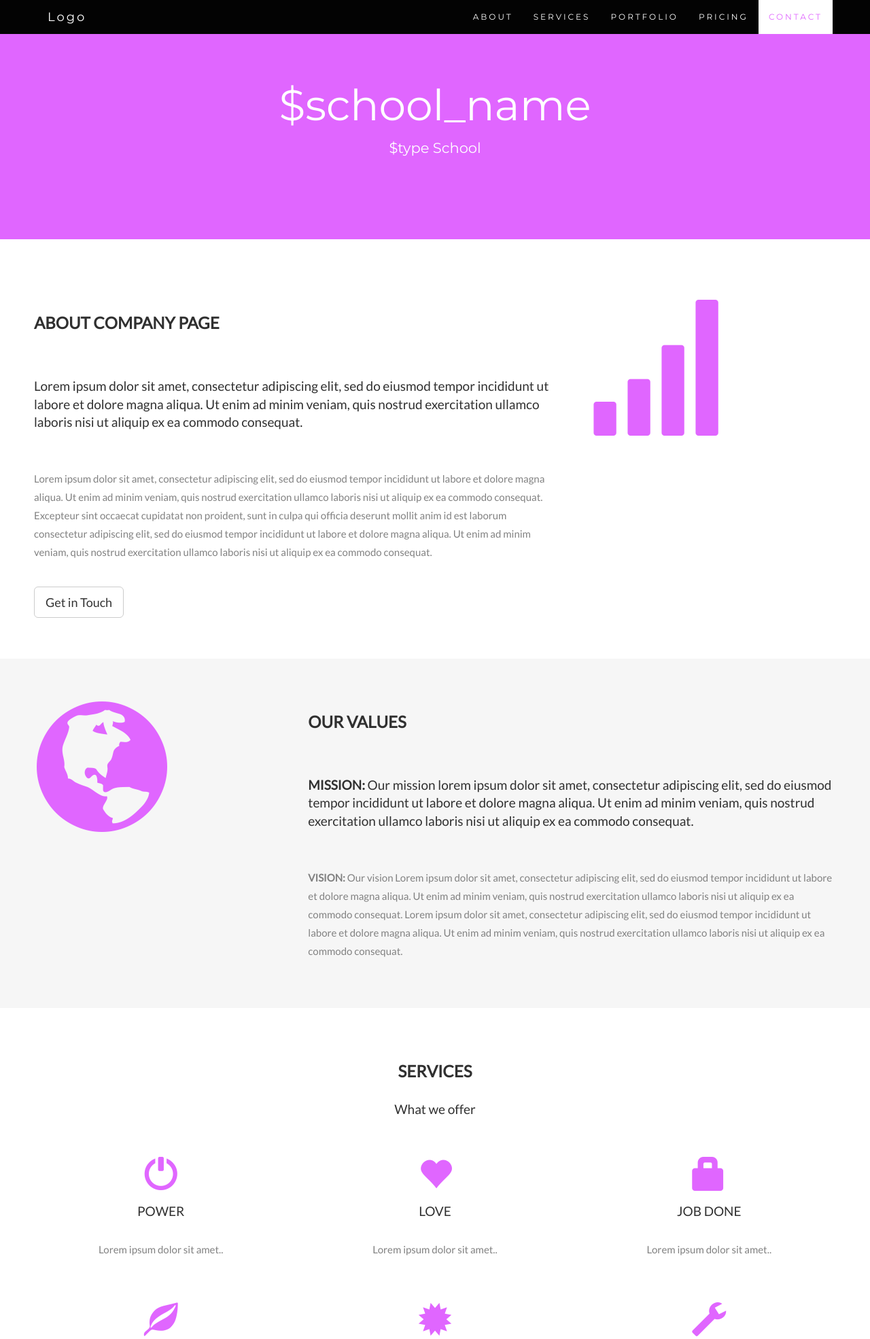
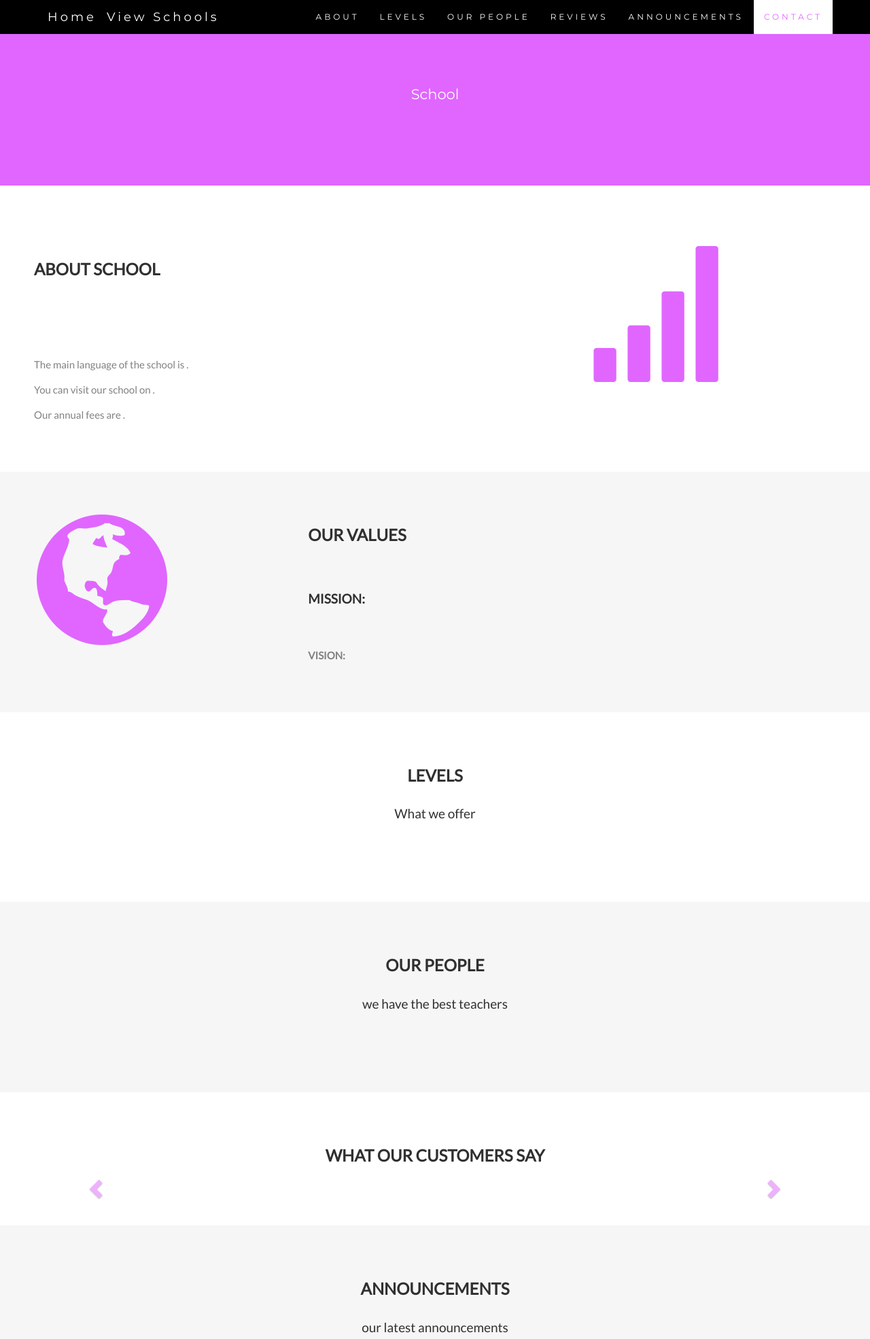
Before and after one commit to radwasherif/School-System-Website, a PHP site: page /school-info.php?id=1 in a window 1280 px wide. Shown: the top 1970 px of the page at 68% size. Run offline with PHP 8.4, Linux system fonts and the light colour scheme; some libraries are stand-ins or nearby versions.

Commit message:
School Info completed /o"

```diff
--- a/website/school-info.php
+++ b/website/school-info.php
@@ -1,49 +1,8 @@
-<!-- <?php
-$id = 0;
-	$id = $_GET['id'];
-
-
-?> -->
-
 <!DOCTYPE html>
 <html lang="en">
 <head>
-
-<?php
-$id = $_GET['id'];
-include  'connection-values.php';
-$stmt = mysqli_stmt_init($conn);
-	if(!mysqli_stmt_prepare($stmt, 'CALL view_school_info(?)'))
-	{
-		print "Failed to prepare statement\n";
-	}
-	else
-	{
-		mysqli_stmt_bind_param($stmt, "i", $id);
-		mysqli_stmt_execute($stmt);
-		$result1 = mysqli_use_result($conn);
-		while($row = mysqli_fetch_array($result1, MYSQLI_NUM))
-		{
-		$school_name = $row['name'];
-		$address = $row['address'];
-		$mission = $row['mission'];
-		$vision = $row['vision'];
-		$language = $row['language'];
-		$general_info = $row['general_info'];
-		$fees = $row['fees'];
-		$type = $row['type'];
-		}
-		mysqli_free_result($result1);
-
-	}
-
-
-?>
-
-
-
   <!-- Theme Made By www.w3schools.com - No Copyright -->
-  <title>Bootstrap Theme Company Page</title>
+  <title>School HomePage</title>
   <meta charset="utf-8">
   <meta name="viewport" content="width=device-width, initial-scale=1">
   <link rel="stylesheet" href="https://maxcdn.bootstrapcdn.com/bootstrap/3.3.7/css/bootstrap.min.css">
@@ -136,7 +95,7 @@
     }
     .panel-heading {
       color: #fff !important;
-      background-color: #E066FF !important;
+      background-color: #000000 !important;
       padding: 25px;
       border-bottom: 1px solid transparent;
       border-top-left-radius: 0px;
@@ -161,16 +120,19 @@
     }
     .navbar {
       margin-bottom: 0;
-      background-color: #030303;
+      background-color: #000000;
       z-index: 9999;
       border: 0;
       font-size: 12px !important;
-      line-height: 1.- !important;
-      letter-spacing: 3px;
+      line-height: 1.42857143 !important;
+      letter-spacing: 4px;
       border-radius: 0;
       font-family: Montserrat, sans-serif;
     }
     .navbar li a, .navbar .navbar-brand {
+      color: #fff !important;
+    }
+    .navbar li a, .navbar .navbar-middle{
       color: #fff !important;
     }
     .navbar-nav li a:hover, .navbar-nav li.active a {
@@ -233,6 +195,41 @@
 </head>
 <body id="myPage" data-spy="scroll" data-target=".navbar" data-offset="60">
 
+  <?php
+  $id = 0;
+  $id = $_GET['id'];
+// echo $id;
+  $school_name = $address = $mission = $vision = $language = $general_info = $fees = $type = $email = "";
+  include  'connection-values.php';
+  $stmt = mysqli_stmt_init($conn);
+  if(!mysqli_stmt_prepare($stmt, 'CALL user_view_school_info(?)'))
+  {
+    print "Failed to prepare statement\n";
+  }
+  else
+  {
+
+    mysqli_stmt_bind_param($stmt, "i", $id);
+    mysqli_stmt_execute($stmt);
+    $result = mysqli_stmt_get_result($stmt);
+
+
+    while ($row = mysqli_fetch_array($result, MYSQLI_NUM))
+    {
+      $school_name = $row[0];
+      $address = $row[1];
+      $mission = $row[2];
+      $vision = $row[3];
+      $language = $row[4];
+      $general_info = $row[5];
+      $fees = $row[6];
+      $type = $row[7];
+      $email = $row[8];
+    }
+    mysqli_free_result($result);
+  }
+
+?>
   <nav class="navbar navbar-default navbar-fixed-top">
     <div class="container">
       <div class="navbar-header">
@@ -241,14 +238,16 @@
           <span class="icon-bar"></span>
           <span class="icon-bar"></span>
         </button>
-      <a class="navbar-brand" href="#myPage">Logo</a>
       </div>
       <div class="collapse navbar-collapse" id="myNavbar">
+      <a class="navbar-brand" href="index.php">Home</a>
+       <a class="navbar-brand" href="view-schools.php">View Schools</a>
         <ul class="nav navbar-nav navbar-right">
           <li><a href="#about">ABOUT</a></li>
-        <li><a href="#services">SERVICES</a></li>
-        <li><a href="#portfolio">PORTFOLIO</a></li>
-        <li><a href="#pricing">PRICING</a></li>
+          <li><a href="#levels">LEVELS</a></li>
+          <li><a href="#our_people">OUR PEOPLE</a></li>
+          <li><a href="#reviews">REVIEWS</a></li>
+          <li><a href="#announcements">ANNOUNCEMENTS</a></li>
           <li><a href="#contact">CONTACT</a></li>
         </ul>
       </div>
@@ -256,18 +255,19 @@
   </nav>
 
   <div class="jumbotron text-center">
-  <h1>$school_name</h1>
-  <p>$type School</p>
+    <?php echo "<h1>$school_name</h1>"; ?>
+    <?php echo "<p>$type School</p>"; ?>
   </div>
 
   <!-- Container (About Section) -->
   <div id="about" class="container-fluid">
     <div class="row">
       <div class="col-sm-8">
-      <h2>About Company Page</h2><br>
-      <h4>Lorem ipsum dolor sit amet, consectetur adipiscing elit, sed do eiusmod tempor incididunt ut labore et dolore magna aliqua. Ut enim ad minim veniam, quis nostrud exercitation ullamco laboris nisi ut aliquip ex ea commodo consequat.</h4><br>
-      <p>Lorem ipsum dolor sit amet, consectetur adipiscing elit, sed do eiusmod tempor incididunt ut labore et dolore magna aliqua. Ut enim ad minim veniam, quis nostrud exercitation ullamco laboris nisi ut aliquip ex ea commodo consequat. Excepteur sint occaecat cupidatat non proident, sunt in culpa qui officia deserunt mollit anim id est laborum consectetur adipiscing elit, sed do eiusmod tempor incididunt ut labore et dolore magna aliqua. Ut enim ad minim veniam, quis nostrud exercitation ullamco laboris nisi ut aliquip ex ea commodo consequat.</p>
-      <br><button class="btn btn-default btn-lg">Get in Touch</button>
+        <h2>About School</h2><br>
+        <?php echo "<h4>$general_info</h4><br>"; ?>
+        <?php echo "<p> The main language of the school is $language .</p>"; ?>
+        <?php echo "<p> You can visit our school on $address .</p>"; ?>
+        <?php echo "<p> Our annual fees are $fees .</p>"; ?>
       </div>
       <div class="col-sm-4">
         <span class="glyphicon glyphicon-signal logo"></span>
@@ -282,103 +282,163 @@
       </div>
       <div class="col-sm-8">
         <h2>Our Values</h2><br>
-      <h4><strong>MISSION:</strong> Our mission lorem ipsum dolor sit amet, consectetur adipiscing elit, sed do eiusmod tempor incididunt ut labore et dolore magna aliqua. Ut enim ad minim veniam, quis nostrud exercitation ullamco laboris nisi ut aliquip ex ea commodo consequat.</h4><br>
-      <p><strong>VISION:</strong> Our vision Lorem ipsum dolor sit amet, consectetur adipiscing elit, sed do eiusmod tempor incididunt ut labore et dolore magna aliqua. Ut enim ad minim veniam, quis nostrud exercitation ullamco laboris nisi ut aliquip ex ea commodo consequat.
-      Lorem ipsum dolor sit amet, consectetur adipiscing elit, sed do eiusmod tempor incididunt ut labore et dolore magna aliqua. Ut enim ad minim veniam, quis nostrud exercitation ullamco laboris nisi ut aliquip ex ea commodo consequat.</p>
+        <?php echo "<h4><strong>MISSION:</strong> $mission </h4><br>"; ?>
+        <?php echo "<p><strong>VISION:</strong> $vision</p>"; ?>
       </div>
     </div>
   </div>
 
-<!-- Container (Services Section) -->
-<div id="services" class="container-fluid text-center">
-  <h2>SERVICES</h2>
+  <!-- Container (Levels Section) -->
+  <div id="levels" class="container-fluid text-center">
+    <h2>LEVELS</h2>
     <h4>What we offer</h4>
     <br>
     <div class="row slideanim">
-    <div class="col-sm-4">
-      <span class="glyphicon glyphicon-off logo-small"></span>
-      <h4>POWER</h4>
-      <p>Lorem ipsum dolor sit amet..</p>
-    </div>
-    <div class="col-sm-4">
-      <span class="glyphicon glyphicon-heart logo-small"></span>
-      <h4>LOVE</h4>
-      <p>Lorem ipsum dolor sit amet..</p>
-    </div>
-    <div class="col-sm-4">
-      <span class="glyphicon glyphicon-lock logo-small"></span>
-      <h4>JOB DONE</h4>
-      <p>Lorem ipsum dolor sit amet..</p>
-    </div>
-  </div>
-  <br><br>
-  <div class="row slideanim">
-    <div class="col-sm-4">
-      <span class="glyphicon glyphicon-leaf logo-small"></span>
-      <h4>GREEN</h4>
-      <p>Lorem ipsum dolor sit amet..</p>
-    </div>
-    <div class="col-sm-4">
-      <span class="glyphicon glyphicon-certificate logo-small"></span>
-      <h4>CERTIFIED</h4>
-      <p>Lorem ipsum dolor sit amet..</p>
-    </div>
-    <div class="col-sm-4">
-      <span class="glyphicon glyphicon-wrench logo-small"></span>
-      <h4 style="color:#303030;">HARD WORK</h4>
-      <p>Lorem ipsum dolor sit amet..</p>
-    </div>
+      <?php
+      $stmt = mysqli_stmt_init($conn);
+      if(!mysqli_stmt_prepare($stmt, 'CALL user_view_school_levels(?)'))
+      {
+        print "Failed to prepare statement\n";
+      }
+      else
+      {
+
+        mysqli_stmt_bind_param($stmt, "i", $id);
+        mysqli_stmt_execute($stmt);
+        $result = mysqli_stmt_get_result($stmt);
+        $cur_level = "";
+
+        while ($row = mysqli_fetch_array($result, MYSQLI_NUM))
+        {
+          $cur_level = $row[0];
+          echo "<div class='col-sm-4'>";
+          echo  '<span class="glyphicon glyphicon-off logo-small"></span>';
+          echo "<h4> $cur_level </h4>";
+    // echo '<p>Lorem ipsum dolor sit amet..</p>';
+          echo '</div>';
+        }
+        mysqli_free_result($result);
+      }
+      ?>
+
+
     </div>
   </div>
 
-<!-- Container (Portfolio Section) -->
-<div id="portfolio" class="container-fluid text-center bg-grey">
-  <h2>Portfolio</h2><br>
-  <h4>What we have created</h4>
+  <!-- Container (Our People Section) -->
+  <div id="our_people" class="container-fluid text-center bg-grey">
+    <h2>OUR PEOPLE</h2>
+    <h4>we have the best teachers</h4>
     <div class="row text-center slideanim">
-    <div class="col-sm-4">
-      <div class="thumbnail">
-        <img src="paris.jpg" alt="Paris" width="400" height="300">
-        <p><strong>Paris</strong></p>
-        <p>Yes, we built Paris</p>
+
+      <?php
+
+      $stmt = mysqli_stmt_init($conn);
+      if(!mysqli_stmt_prepare($stmt, 'CALL user_view_school_teachers(?)'))
+      {
+        print "Failed to prepare statement\n";
+      }
+      else
+      {
+
+        mysqli_stmt_bind_param($stmt, "i", $id);
+        mysqli_stmt_execute($stmt);
+        $result = mysqli_stmt_get_result($stmt);
+        $cur_teacher = "";
+
+        while ($row = mysqli_fetch_array($result, MYSQLI_NUM))
+        {
+          $cur_teacher = $row[0];
+          echo "<div class='col-sm-4'>";
+          echo  ' <div class="thumbnail">';
+          echo "<p><strong> $cur_teacher </strong></p>";
+          echo '</div>';
+          echo '</div>';
+        }
+        mysqli_free_result($result);
+      }
+
+      ?>
+    </div><br>
   </div>
-    </div>
-    <div class="col-sm-4">
-      <div class="thumbnail">
-        <img src="newyork.jpg" alt="New York" width="400" height="300">
-        <p><strong>New York</strong></p>
-        <p>We built New York</p>
-      </div>
-    </div>
-    <div class="col-sm-4">
-      <div class="thumbnail">
-        <img src="sanfran.jpg" alt="San Francisco" width="400" height="300">
-        <p><strong>San Francisco</strong></p>
-        <p>Yes, San Fran is ours</p>
-      </div>
-    </div>
-  </div><br>
 
+  <!-- Container (Reviews Section) -->
+  <div id="reviews" class="container-fluid text-center">
     <h2>What our customers say</h2>
     <div id="myCarousel" class="carousel slide text-center" data-ride="carousel">
       <!-- Indicators -->
       <ol class="carousel-indicators">
-      <li data-target="#myCarousel" data-slide-to="0" class="active"></li>
-      <li data-target="#myCarousel" data-slide-to="1"></li>
-      <li data-target="#myCarousel" data-slide-to="2"></li>
+       <?php
+       $stmt = mysqli_stmt_init($conn);
+       if(!mysqli_stmt_prepare($stmt, 'CALL user_view_school_reviews(?)'))
+       {
+        print "Failed to prepare statement\n";
+      }
+      else
+      {
+
+        mysqli_stmt_bind_param($stmt, "i", $id);
+        mysqli_stmt_execute($stmt);
+        $result = mysqli_stmt_get_result($stmt);
+        $count = 0;
+        while ($row = mysqli_fetch_array($result, MYSQLI_NUM))
+        {
+          if($count == 0)
+          {
+            echo "<li data-target='#myCarousel' data-slide-to= $count class='active'></li>";
+          }
+          else
+          {
+            echo "<li data-target='#myCarousel' data-slide-to=$count></li>";
+          }
+          $count = $count + 1;
+        }
+        mysqli_free_result($result);
+      }
+      ?>
+
     </ol>
 
     <!-- Wrapper for slides -->
     <div class="carousel-inner" role="listbox">
-      <div class="item active">
-        <h4>"This company is the best. I am so happy with the result!"<br><span style="font-style:normal;">Michael Roe, Vice President, Comment Box</span></h4>
-      </div>
-      <div class="item">
-        <h4>"One word... WOW!!"<br><span style="font-style:normal;">John Doe, Salesman, Rep Inc</span></h4>
-      </div>
-      <div class="item">
-        <h4>"Could I... BE any more happy with this company?"<br><span style="font-style:normal;">Chandler Bing, Actor, FriendsAlot</span></h4>
-      </div>
+
+
+      <?php
+      $stmt = mysqli_stmt_init($conn);
+      if(!mysqli_stmt_prepare($stmt, 'CALL user_view_school_reviews(?)'))
+      {
+        print "Failed to prepare statement\n";
+      }
+      else
+      {
+
+        mysqli_stmt_bind_param($stmt, "i", $id);
+        mysqli_stmt_execute($stmt);
+        $result = mysqli_stmt_get_result($stmt);
+        $cur_review = "";
+        $cur_parent = "";
+        $count = 0;
+        while ($row = mysqli_fetch_array($result, MYSQLI_NUM))
+        {
+          $cur_review = $row[0];
+          $cur_parent = $row[1];
+          if($count == 0)
+          {
+            echo " <div class='item active'>";
+            echo "<h4> &quot $cur_review &quot <br><span style='font-style:normal;'> $cur_parent </span></h4>";
+          }
+          else
+          {
+            echo " <div class='item'>";
+            echo "<h4> &quot $cur_review &quot <br><span style='font-style:normal;'> $cur_parent </span></h4>";
+          }
+          $count = $count + 1;
+          echo '</div>';
+        }
+        mysqli_free_result($result);
+      }
+      ?>
+
     </div>
 
     <!-- Left and right controls -->
@@ -393,136 +453,152 @@
   </div>
 </div>
 
-<!-- Container (Pricing Section) -->
-<div id="pricing" class="container-fluid">
-  <div class="text-center">
-    <h2>Pricing</h2>
-    <h4>Choose a payment plan that works for you</h4>
+
+<!-- Container (Announcements Section) -->
+  <div id="announcements" class="container-fluid text-center bg-grey">
+    <h2>ANNOUNCEMENTS</h2>
+    <h4>our latest announcements</h4>
+    <div id="myCarousel2" class="carousel slide text-center" data-ride="carousel">
+      <!-- Indicators -->
+      <ol class="carousel-indicators">
+       <?php
+       $stmt = mysqli_stmt_init($conn);
+       if(!mysqli_stmt_prepare($stmt, 'CALL user_view_announcement(?)'))
+       {
+        print "Failed to prepare statement\n";
+      }
+      else
+      {
+
+        mysqli_stmt_bind_param($stmt, "i", $id);
+        mysqli_stmt_execute($stmt);
+        $result = mysqli_stmt_get_result($stmt);
+         $count = 0;
+        while ($row = mysqli_fetch_array($result, MYSQLI_NUM))
+        {
+          if($count == 0)
+          {
+            echo "<li data-target='#myCarousel2' data-slide-to= $count class='active'></li>";
+          }
+          else
+          {
+            echo "<li data-target='#myCarousel2' data-slide-to=$count></li>";
+          }
+          $count = $count + 1;
+        }
+        mysqli_free_result($result);
+      }
+      ?>
+
+    </ol>
+
+    <!-- Wrapper for slides -->
+    <div class="carousel-inner" role="listbox">
+
+
+      <?php
+      $stmt = mysqli_stmt_init($conn);
+      if(!mysqli_stmt_prepare($stmt, 'CALL user_view_announcement(?)'))
+      {
+        print "Failed to prepare statement\n";
+      }
+      else
+      {
+
+        mysqli_stmt_bind_param($stmt, "i", $id);
+        mysqli_stmt_execute($stmt);
+        $result = mysqli_stmt_get_result($stmt);
+        $cur_title = "";
+        $cur_type = "";
+        $cur_description = "";
+        $cur_date = "";
+        $count = 0;
+        while ($row = mysqli_fetch_array($result, MYSQLI_NUM))
+        {
+          $cur_title = $row[0];
+          $cur_type = $row[1];
+          $cur_description = $row[2];
+          $cur_date = $row[3];
+          if($count == 0)
+          {
+            echo " <div class='item active'>";
+            echo "<h3><span style='font-style:normal;'> $cur_title </span></h3>";
+           // echo "<h4>  $cur_type <br></h4>";
+           echo "<h4> &quot $cur_description &quot <br><span style='font-style:normal;'> $cur_type </span></h4>";
+            echo "<h6>                  $cur_date <br></h6>";
+          }
+          else
+          {
+            echo " <div class='item'>";
+            echo "<h3><span style='font-style:normal;'> $cur_title </span></h3>";
+          //  echo "<h4>  $cur_type <br></h4>";
+            echo "<h4> &quot $cur_description &quot <br><span style='font-style:normal;'> $cur_type </span></h4>";
+            echo "<h6>                  $cur_date <br></h6>";
+          }
+          $count = $count + 1;
+          echo '</div>';
+        }
+        mysqli_free_result($result);
+      }
+      ?>
+
     </div>
-  <div class="row slideanim">
-    <div class="col-sm-4 col-xs-12">
-      <div class="panel panel-default text-center">
-        <div class="panel-heading">
-          <h1>Basic</h1>
-        </div>
-        <div class="panel-body">
-          <p><strong>20</strong> Lorem</p>
-          <p><strong>15</strong> Ipsum</p>
-          <p><strong>5</strong> Dolor</p>
-          <p><strong>2</strong> Sit</p>
-          <p><strong>Endless</strong> Amet</p>
-        </div>
-        <div class="panel-footer">
-          <h3>$19</h3>
-          <h4>per month</h4>
-          <button class="btn btn-lg">Sign Up</button>
-        </div>
-      </div>
-    </div>
-    <div class="col-sm-4 col-xs-12">
-      <div class="panel panel-default text-center">
-        <div class="panel-heading">
-          <h1>Pro</h1>
-        </div>
-        <div class="panel-body">
-          <p><strong>50</strong> Lorem</p>
-          <p><strong>25</strong> Ipsum</p>
-          <p><strong>10</strong> Dolor</p>
-          <p><strong>5</strong> Sit</p>
-          <p><strong>Endless</strong> Amet</p>
-        </div>
-        <div class="panel-footer">
-          <h3>$29</h3>
-          <h4>per month</h4>
-          <button class="btn btn-lg">Sign Up</button>
-        </div>
-      </div>
-    </div>
-    <div class="col-sm-4 col-xs-12">
-      <div class="panel panel-default text-center">
-        <div class="panel-heading">
-          <h1>Premium</h1>
-        </div>
-        <div class="panel-body">
-          <p><strong>100</strong> Lorem</p>
-          <p><strong>50</strong> Ipsum</p>
-          <p><strong>25</strong> Dolor</p>
-          <p><strong>10</strong> Sit</p>
-          <p><strong>Endless</strong> Amet</p>
-        </div>
-        <div class="panel-footer">
-          <h3>$49</h3>
-          <h4>per month</h4>
-          <button class="btn btn-lg">Sign Up</button>
-        </div>
-      </div>
-    </div>
+
+    <!-- Left and right controls -->
+    <a class="left carousel-control" href="#myCarousel2" role="button" data-slide="prev">
+      <span class="glyphicon glyphicon-chevron-left" aria-hidden="true"></span>
+      <span class="sr-only">Previous</span>
+    </a>
+    <a class="right carousel-control" href="#myCarousel2" role="button" data-slide="next">
+      <span class="glyphicon glyphicon-chevron-right" aria-hidden="true"></span>
+      <span class="sr-only">Next</span>
+    </a>
   </div>
 </div>
 
+
 <!-- Container (Contact Section) -->
-<div id="contact" class="container-fluid bg-grey">
-  <h2 class="text-center">CONTACT</h2>
+<div id="contact" class="container-fluid">
+  <h2 class="text-center">CONTACT US</h2>
   <div class="row">
     <div class="col-sm-5">
-      <p>Contact us and we'll get back to you within 24 hours.</p>
-      <p><span class="glyphicon glyphicon-map-marker"></span> Chicago, US</p>
-      <p><span class="glyphicon glyphicon-phone"></span> +00 1515151515</p>
-      <p><span class="glyphicon glyphicon-envelope"></span> myemail@something.com</p>
+      <p>Contact us and we'll get back to you.</p>
+      <?php echo "<p><span class='glyphicon glyphicon-map-marker'></span> $address </p>"; ?>
+
+
+      <?php
+      $stmt = mysqli_stmt_init($conn);
+      if(!mysqli_stmt_prepare($stmt, 'CALL user_view_school_phones(?)'))
+      {
+        print "Failed to prepare statement\n";
+      }
+      else
+      {
+
+        mysqli_stmt_bind_param($stmt, "i", $id);
+        mysqli_stmt_execute($stmt);
+        $result = mysqli_stmt_get_result($stmt);
+        $cur_phone = "";
+
+        while ($row = mysqli_fetch_array($result, MYSQLI_NUM))
+        {
+          $cur_phone = $row[0];
+          echo "<p><span class='glyphicon glyphicon-phone'></span> $cur_phone </p>";
+        }
+        mysqli_free_result($result);
+      }
+      ?>
+
+
+      <?php echo "<p><span class='glyphicon glyphicon-envelope'></span> $email </p>" ?>
     </div>
-    <div class="col-sm-7 slideanim">
-      <div class="row">
-        <div class="col-sm-6 form-group">
-          <input class="form-control" id="name" name="name" placeholder="Name" type="text" required>
-        </div>
-        <div class="col-sm-6 form-group">
-          <input class="form-control" id="email" name="email" placeholder="Email" type="email" required>
-        </div>
-      </div>
-      <textarea class="form-control" id="comments" name="comments" placeholder="Comment" rows="5"></textarea><br>
-      <div class="row">
-        <div class="col-sm-12 form-group">
-          <button class="btn btn-default pull-right" type="submit">Send</button>
-        </div>
-      </div>
-    </div>
+
+
   </div>
 </div>
 
-<div id="googleMap" style="height:400px;width:100%;"></div>
 
-<!-- Add Google Maps -->
-<script src="https://maps.googleapis.com/maps/api/js"></script>
-<script>
-var myCenter = new google.maps.LatLng(41.878114, -87.629798);
 
-function initialize() {
-var mapProp = {
-  center:myCenter,
-  zoom:12,
-  scrollwheel:false,
-  draggable:false,
-  mapTypeId:google.maps.MapTypeId.ROADMAP
-  };
-
-var map = new google.maps.Map(document.getElementById("googleMap"),mapProp);
-
-var marker = new google.maps.Marker({
-  position:myCenter,
-  });
-
-marker.setMap(map);
-}
-
-google.maps.event.addDomListener(window, 'load', initialize);
-</script>
-
-<footer class="container-fluid text-center">
-  <a href="#myPage" title="To Top">
-    <span class="glyphicon glyphicon-chevron-up"></span>
-  </a>
-  <p>Bootstrap Theme Made By <a href="http://www.w3schools.com" title="Visit w3schools">www.w3schools.com</a></p>
-</footer>
 
 <script>
   $(document).ready(function(){
```
Also changed, not shown: db/user-stories.sql (+29 -3 lines), website/draft-school-info.html (added, +37 -0 lines). Lines whose indentation alone changed are shown as unchanged.
